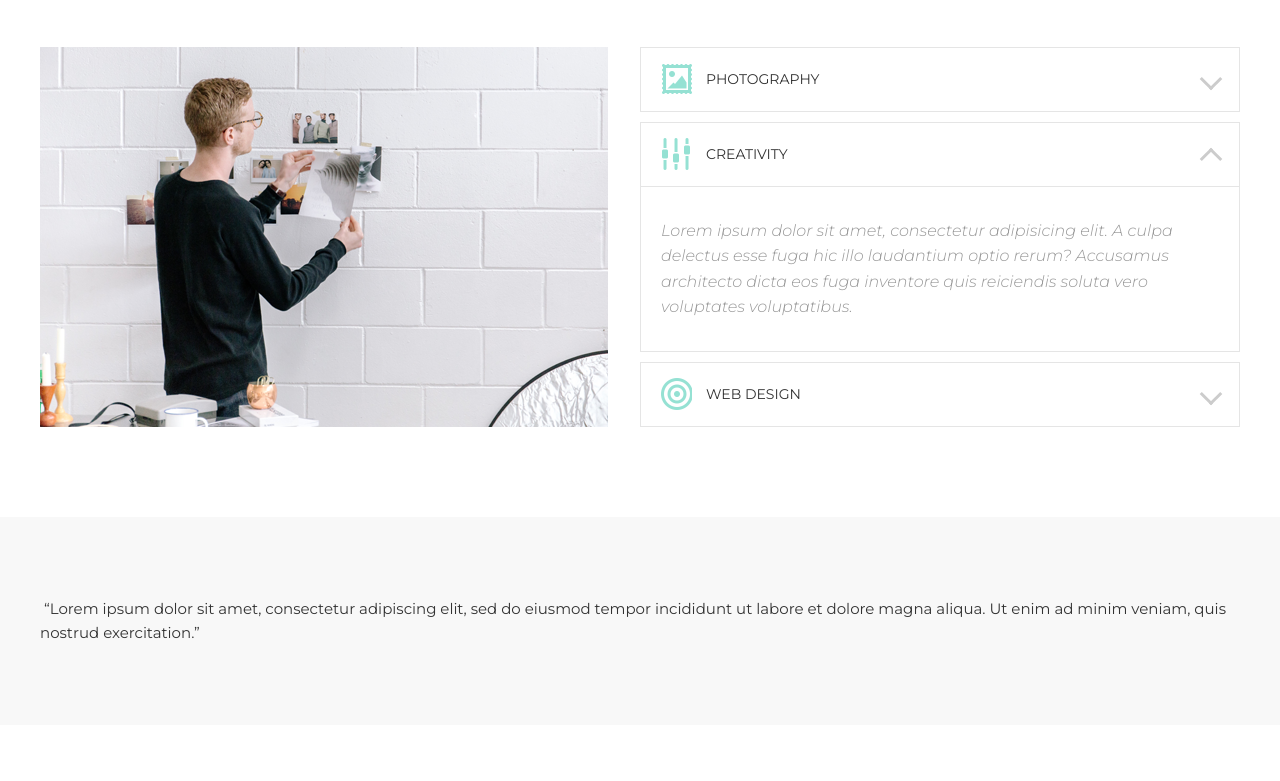
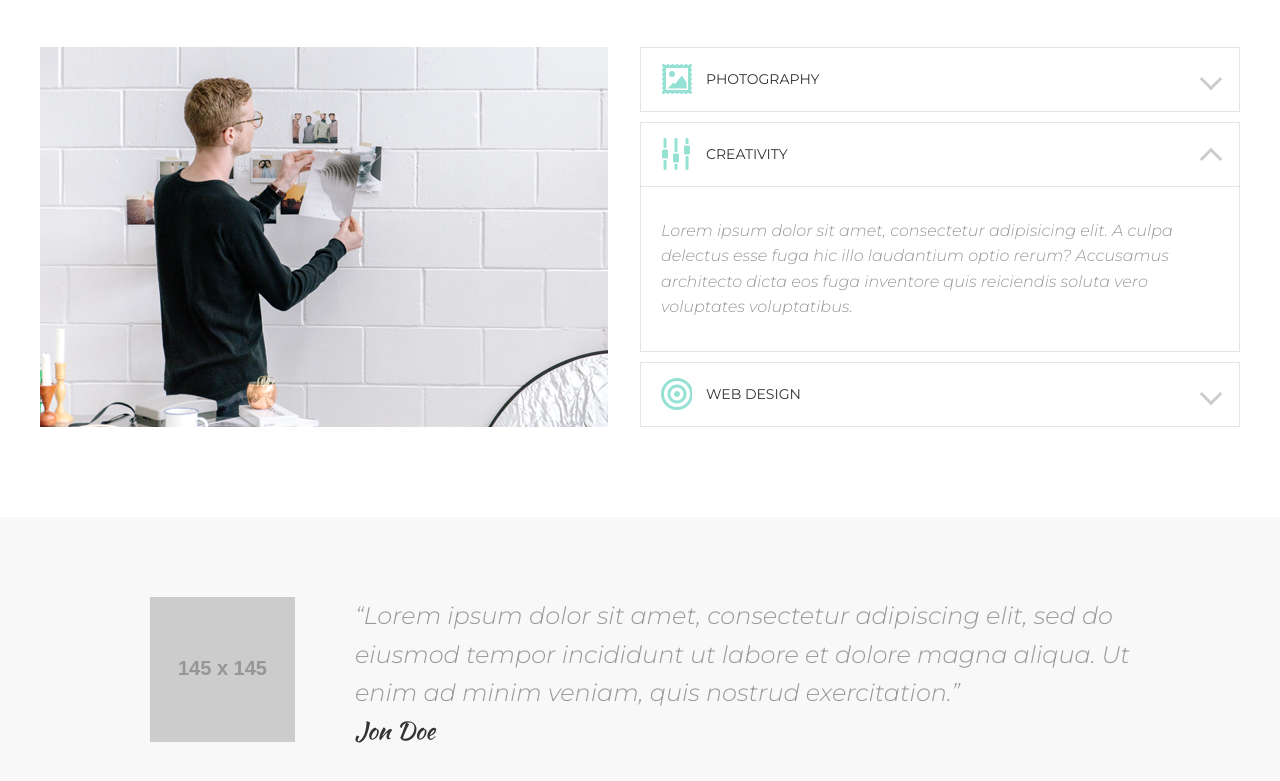
Before and after one commit to OlegWeremyew/WebsiteNumber_1, a website: page src/index.html in a window 1280 px wide. Shown: the part 3547-4328 px from the top of the page. Before the commit the page ends 4272 px from the top, so only its background shows below. Drawn offline with Linux system fonts and the light colour scheme; placeholder pictures from the web are drawn by us.

Commit message:
reviews fill block

```diff
--- a/src/asets/css/style.css
+++ b/src/asets/css/style.css
@@ -508,3 +508,32 @@ hr {
 }
 
 /* Reviews */
+
+.reviews {
+    padding: 0 110px;
+}
+
+.reviews__item {
+    padding-left: 205px;
+    position: relative;
+}
+
+.reviews_photo {
+    position: absolute;
+    top: 0;
+    left: 0;
+    z-index: 1;
+}
+
+.reviews__text {
+    font-size: 24px;
+    font-style: italic;
+    font-weight: 300;
+    color: #999
+}
+
+.reviews__author {
+    font-size: 24px;
+    color: #333333;
+    font-family: "Kaushan Script";
+}
--- a/src/index.html
+++ b/src/index.html
@@ -292,15 +292,13 @@
         <div class="reviews">
 
             <div class="reviews__item">
+                <img class="reviews_photo" src="http://placehold.it/145" alt="">
                 <div class="reviews__text">
-                    <img class="revievs_photo" src="" alt="">
                     “Lorem ipsum dolor sit amet, consectetur adipiscing elit, sed do eiusmod tempor incididunt ut
                     labore et dolore magna aliqua. Ut enim ad minim veniam, quis nostrud exercitation.”
                 </div>
-                <div class="reviews__author">
-
-                </div>
-            </div>
+                <div class="reviews__author">Jon Doe</div>
+            </div><!--reviews__item-->
 
         </div><!--reviews-->
 
```
